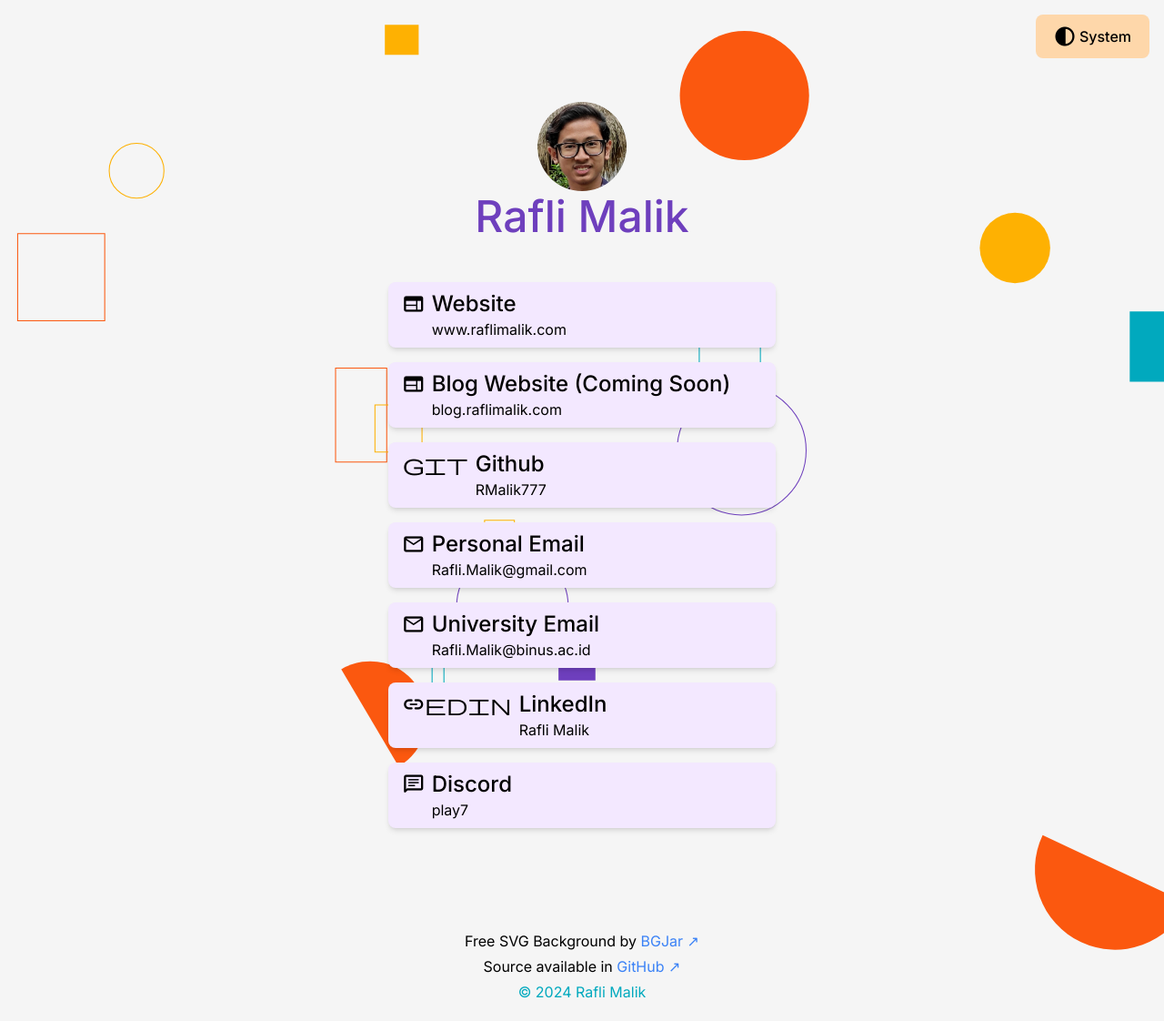
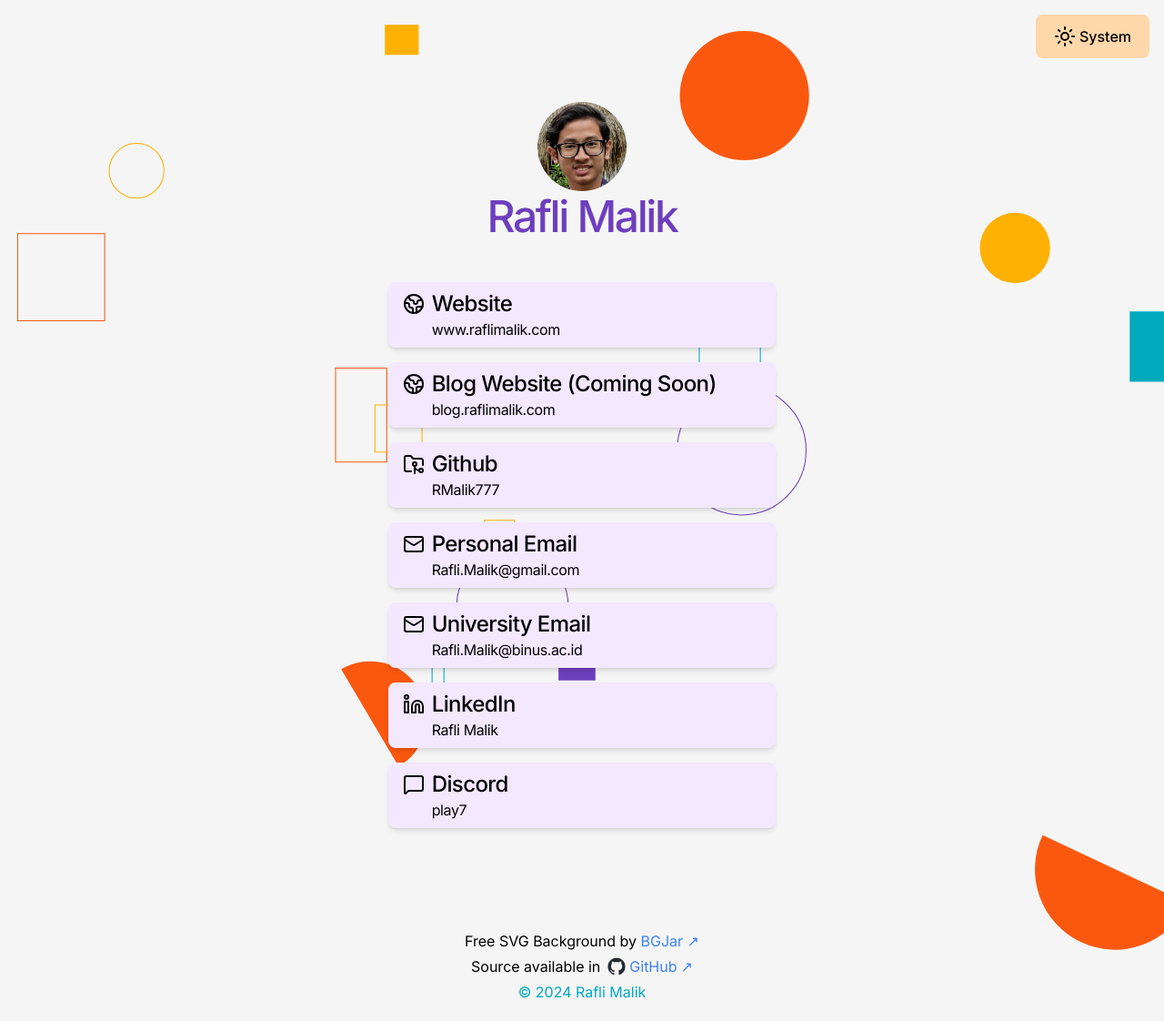
Before and after one commit to RMalik777/LinkBook, a SvelteKit app: page / in a window 1280 px wide. Shown: the whole page at 91% size. Built offline with nearby package versions, Linux system fonts and the light colour scheme.

Commit message:
fix: change material symbols to lucide
add github logo
remove material symbols

```diff
--- a/src/routes/+layout.svelte
+++ b/src/routes/+layout.svelte
@@ -30,9 +30,6 @@
 	<link rel="preconnect" href="https://fonts.googleapis.com" />
 	<link rel="preconnect" href="https://fonts.gstatic.com" crossorigin="" />
 	<link
-		rel="stylesheet"
-		href="https://fonts.googleapis.com/css2?family=Material+Symbols+Rounded:opsz,wght,FILL,GRAD@20..48,100..700,0..1,-50..200" />
-	<link
 		href="https://fonts.googleapis.com/css2?family=Inter:wght@100..900&display=swap"
 		rel="stylesheet" />
 </svelte:head>
--- a/src/routes/+page.svelte
+++ b/src/routes/+page.svelte
@@ -1,8 +1,21 @@
 <script lang="ts">
   import { browser } from "$app/environment";
 
-	import { LinkData } from "$lib/LinkData";
+  import { LinkData } from "$lib/LinkData.js";
+
+  import {
+    Earth,
+    FolderGit2,
+    Mail,
+    Linkedin,
+    MessageSquare,
+    Sun,
+    Moon
+  } from "lucide-svelte";
+
   import portrait from "$lib/assets/photosquarezoom.webp";
+  import githubBlack from "$lib/assets/githubmarkblack.png";
+  import githubWhite from "$lib/assets/githubmarkwhite.png";
 
   let themeMode: string | null;
 
@@ -74,16 +87,13 @@
           themeMode = "Dark";
         }
       }
-		}}
-		><span
-			translate="no"
-			class="material-symbols-rounded group-hover:material-fill duration-200 ease-out">
-			{themeMode === "Dark"
-				? "dark_mode"
-				: themeMode === "Light"
-					? "light_mode"
-					: "contrast"}
-		</span>{themeMode ? themeMode : "System"}</button>
+    }}>
+    {#if themeMode === "Dark"}
+      <Moon />
+    {:else}
+      <Sun />
+    {/if}
+    {themeMode ? themeMode : "System"}</button>
   <header class="flex flex-col items-center justify-center gap-1">
     <img
       src={portrait}
@@ -91,7 +101,7 @@
       class="rounded-full size-1/5 sm:size-1/6" />
     <h1
       translate="no"
-			class="text-4xl sm:text-5xl font-medium text-theme-purple duration-200 ease-out">
+      class="text-4xl sm:text-5xl font-medium text-theme-purple duration-200 ease-out tracking-tighter">
       Rafli Malik
     </h1>
   </header>
@@ -103,16 +113,27 @@
         href={link.url}
         target="_blank">
         <div class="flex flex-row items-start justify-start gap-2">
-					<span
-						translate="no"
-						class="material-symbols-rounded pt-1 group-hover:material-fill duration-150 ease-out">
-						{link.icon}
-					</span>
+          <div class="mt-1">
+            {#if link.icon == "web"}
+              <Earth />
+            {:else if link.icon == "git"}
+              <FolderGit2 />
+            {:else if link.icon == "mail"}
+              <Mail />
+            {:else if link.icon == "linkedin"}
+              <Linkedin />
+            {:else if link.icon == "chat"}
+              <MessageSquare />
+            {/if}
+          </div>
           <div>
-						<h2 class="text-xl font-medium sm:text-2xl duration-200 ease-out">
+            <h2
+              class="text-xl font-medium sm:text-2xl duration-200 ease-out tracking-tight">
               {link.title}
             </h2>
-						<p class="text-base duration-200 ease-out">{link.desc}</p>
+            <p class="text-base duration-200 ease-out tracking-tight">
+              {link.desc}
+            </p>
           </div>
         </div>
       </a>
@@ -128,14 +149,17 @@
         class="text-blue-500 dark:text-blue-300 hover:underline after:content-['_↗'] duration-200 ease-out"
         >BGJar</a>
     </p>
-		<p>
+    <p class="flex flex-row gap-2 items-center">
       Source available in <a
         translate="no"
         href="https://github.com/RMalik777/LinkBook"
         target="_blank"
         rel="noopener noreferrer"
-				class="text-blue-500 dark:text-blue-300 hover:underline after:content-['_↗'] duration-200 ease-out"
-				>GitHub</a>
+        class="flex items-center gap-1 text-blue-500 dark:text-blue-300 hover:underline after:content-['_↗'] duration-200 ease-out"
+        ><img
+          src={themeMode == "Dark" ? githubWhite : githubBlack}
+          alt=""
+          class="h-5" />GitHub</a>
     </p>
     <a
       translate="no"
```
Also changed, not shown: src/lib/assets/githubmarkblack.png (added), src/lib/assets/githubmarkwhite.png (added). Lines whose indentation alone changed are shown as unchanged.
